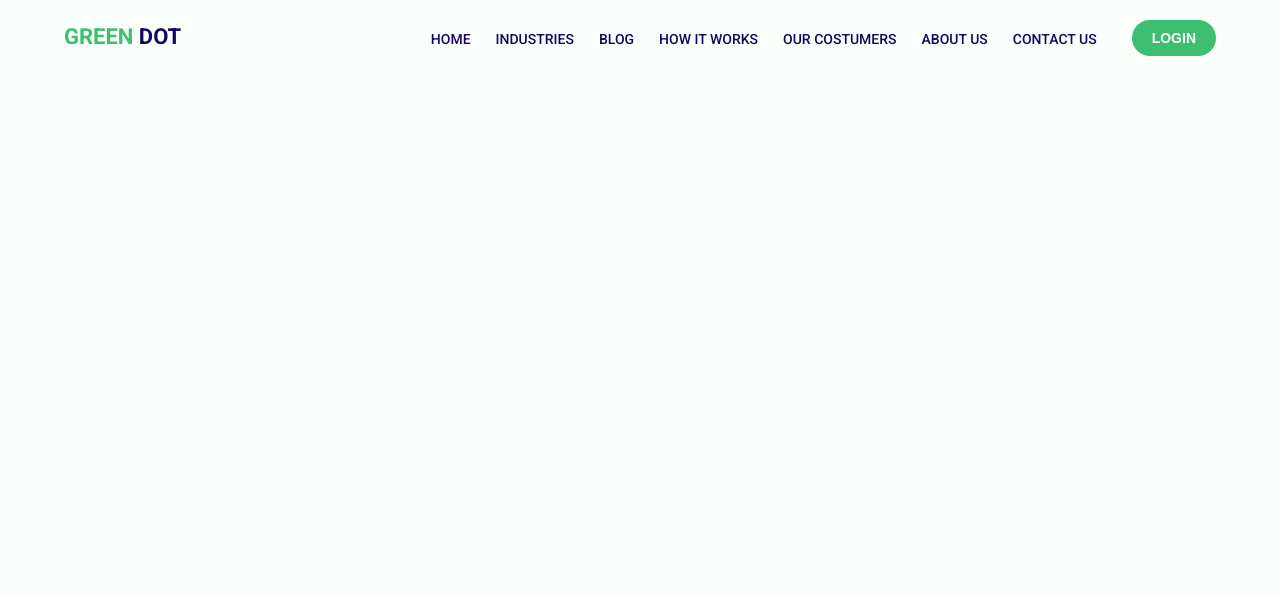
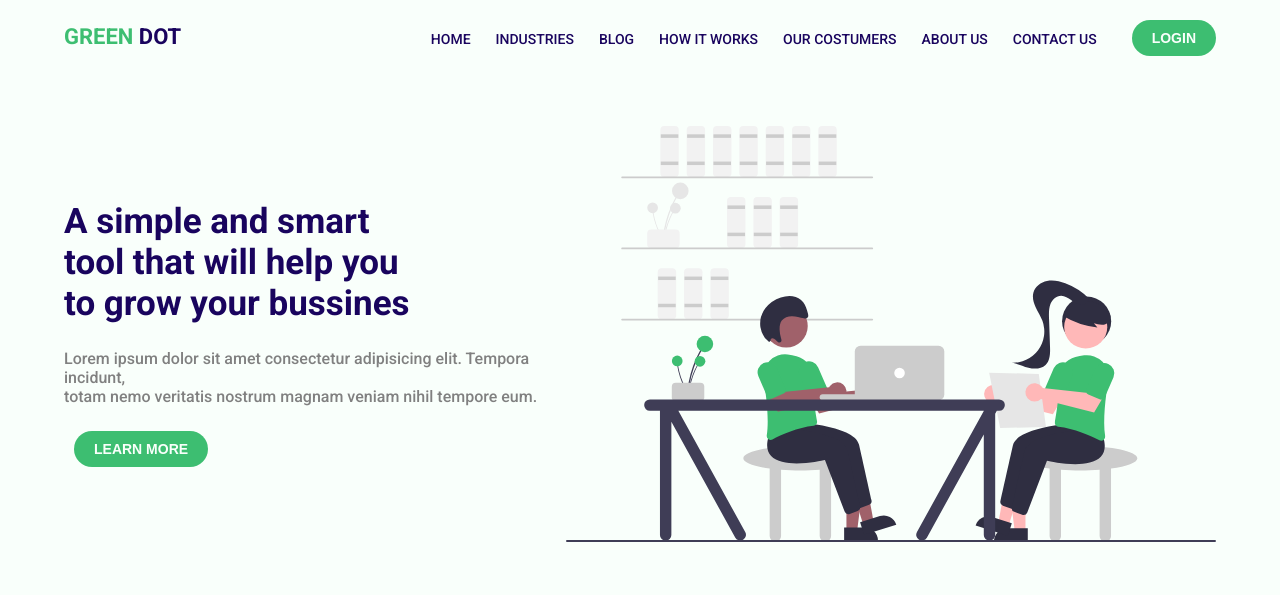
Before and after one commit to RicardoBaltazar/landing-page-Frontend, a plain HTML site: page index.html in a window 1280 px wide. Drawn offline with Linux system fonts and the light colour scheme.

Commit message:
layout finalizado

```diff
--- a/index.css
+++ b/index.css
@@ -59,7 +59,7 @@ body {
     color: #190b46;
 }
 
-.menu ul button {
+.button {
     background-color: var(--primary-color);
     padding: 10px 20px;
     margin-left: 10px;
@@ -71,6 +71,34 @@ body {
     cursor: pointer;
 }
 
-.menu ul button:hover {
+.button:hover {
     background-color: #2e8d54;
 }
+
+main section {
+    display: flex;
+    padding: 50px 0;
+    align-items: center;
+}
+
+main section div h1 {
+    color: var(--second-color);
+    max-width: 350px;
+    font-size: 35px;
+    font-weight: bold;
+    margin-bottom: 25px;
+}
+
+main section div p {
+    color: grey;
+    font-size: 16px;
+    font-weight: 500;
+}
+
+main section div button {
+    margin-top: 25px;
+}
+
+.img {
+    width: 650px;
+}
--- a/index.html
+++ b/index.html
@@ -23,10 +23,21 @@
                     <li><a href="#">OUR COSTUMERS</a></li>
                     <li><a href="#">ABOUT US</a></li>
                     <li><a href="#">CONTACT US</a></li>
-                    <button>LOGIN</button>
+                    <button class="button">LOGIN</button>
                 </ul>
             </nav>
         </header>
+
+        <main>
+            <section>
+                <div>
+                    <h1>A simple and smart tool that will help you to grow your bussines</h1>
+                    <p>Lorem ipsum dolor sit amet consectetur adipisicing elit. Tempora incidunt, <br> totam nemo veritatis nostrum magnam veniam nihil tempore eum.</p>
+                    <button class="button">LEARN MORE</button>
+                </div>
+                <img src="./assets/undraw_Work_time_re_hdyv.svg" alt="imagem" class="img">
+            </section>
+        </main>
     </div>
 </body>
 </html>
```
Also changed, not shown: assets/undraw_Work_time_re_hdyv.svg (added).
